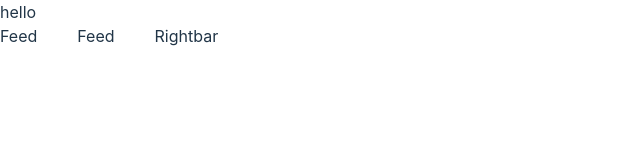
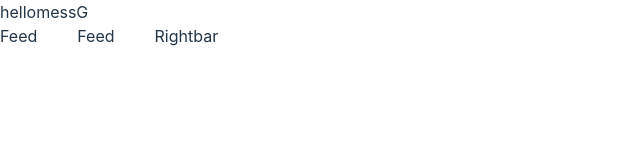
Before and after one commit to omthorat2004/MaterialUIReact, a React (Vite) app: page / in a window 1280 px wide. Shown: the top 160 px of the page, without its empty margins (0-640 px from the left). Built offline with nearby package versions, Linux system fonts and the light colour scheme.

Commit message:
change to see wheteher it is visible in vercel

```diff
--- a/src/App.jsx
+++ b/src/App.jsx
@@ -23,7 +23,7 @@ function App() {
   return (
     <div>
      <Box>
-      hello
+      hellomessG
       <Stack direction="row" spacing={5} >
       <Sidebar/>
       <Feed/>
```
